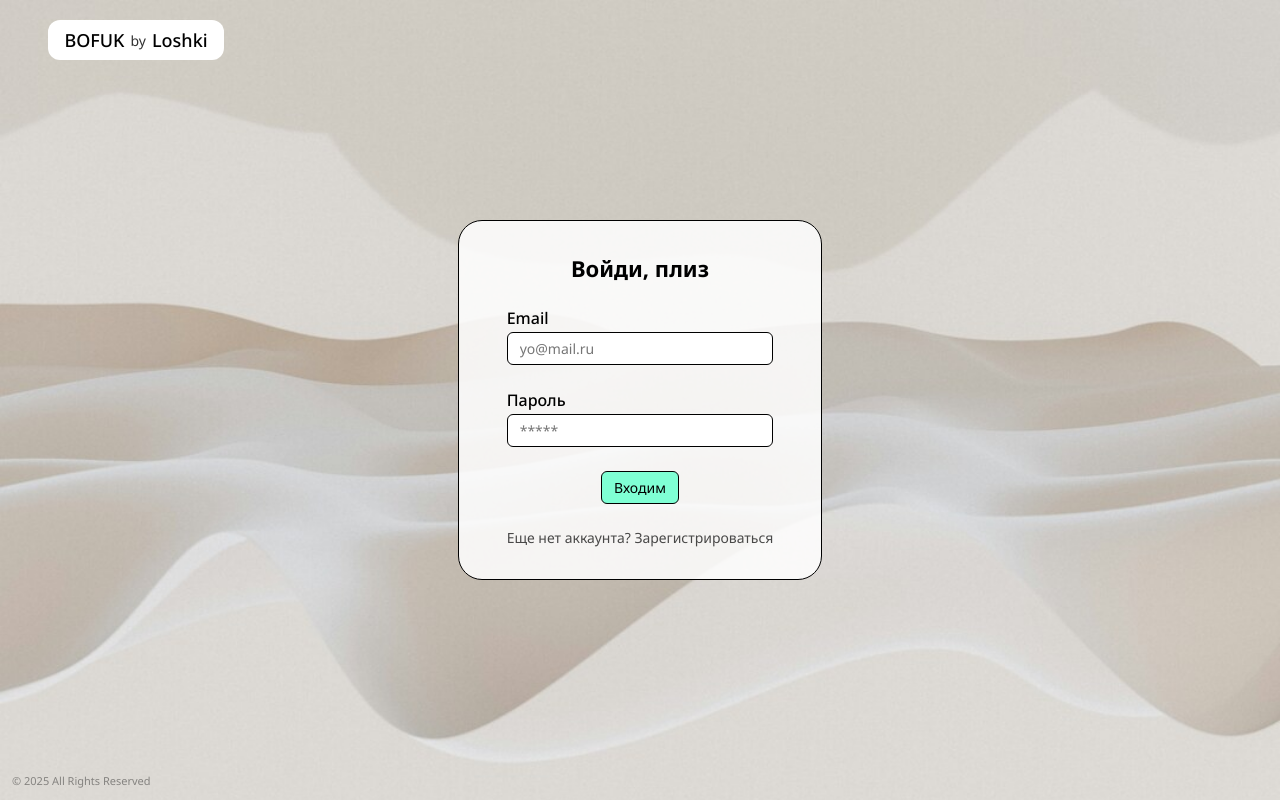
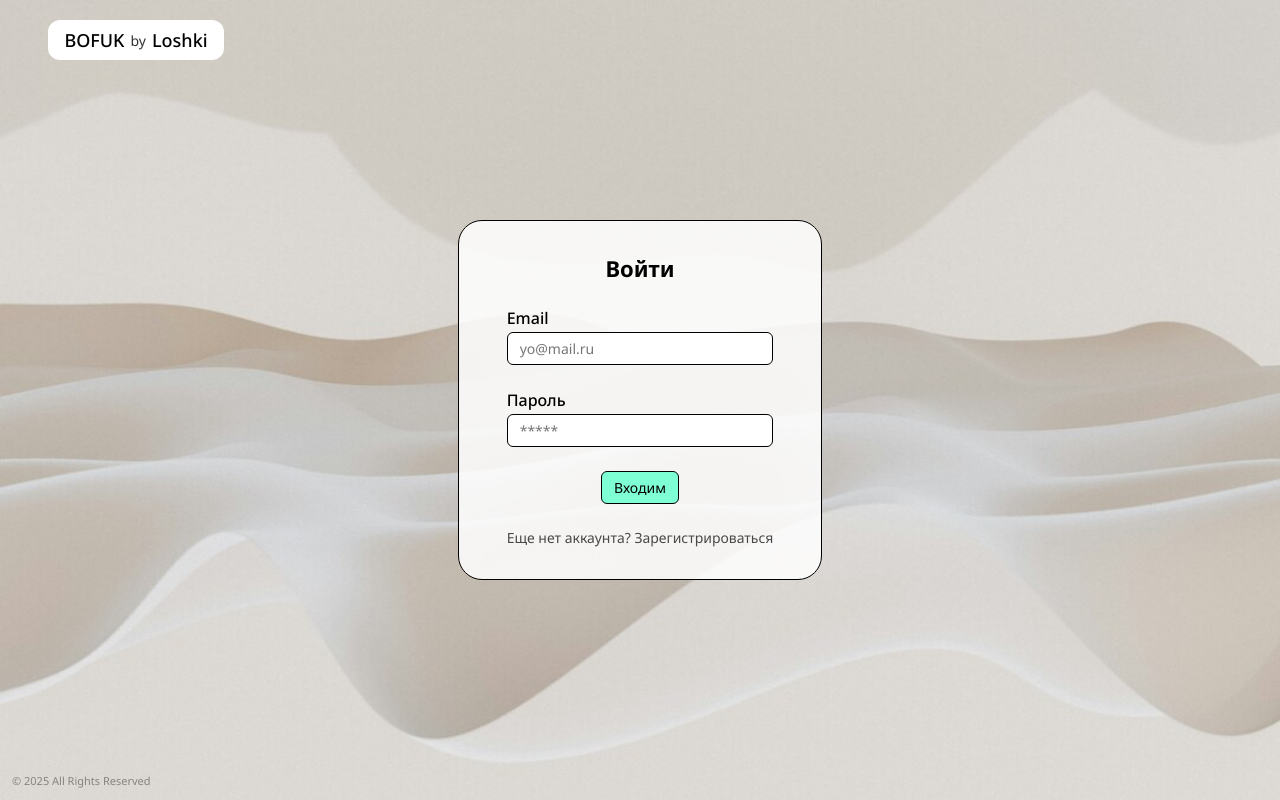
Before and after one commit to FFkuralator/web_service_DRG, a Flask app: page /auth/auth in a window 1280 px wide. Run offline with Flask 3, Linux system fonts and the light colour scheme.

Commit message:
Update auth.html

```diff
--- a/app/templates/auth/auth.html
+++ b/app/templates/auth/auth.html
@@ -21,7 +21,7 @@
     </header>
     <section class="auth_container display_none" id="signup_container">
 
-        <h1 class="h1">Зарегистрируйся, плиз</h1>
+        <h1 class="h1">Зарегистрироваться</h1>
 
         <form method="POST" action="{{ url_for('auth_bp.register') }}" class="form_container">
             <div class="form_part">
@@ -53,7 +53,7 @@
 
             <div class="form_part">
                 <label class="form_label" for="password_check">Проверка пароля</label>
-                <input class="text_input" placeholder="Повторение пароля" type="password" id="password_check" name="password_check">
+                <input class="text_input" placeholder="Повторите пароль" type="password" id="password_check" name="password_check">
             </div>
 
             <button class="submit_button">Регаемся</button>
@@ -63,7 +63,7 @@
     </section>
 
     <section class="auth_container" id="login_container">
-        <h1 class="h1">Войди, плиз</h1>
+        <h1 class="h1">Войти</h1>
         <form method="POST"  action="{{ url_for('auth_bp.login') }}" class="form_container">
             <div class="form_part">
                 <label class="form_label" for="email">Email</label>
```
